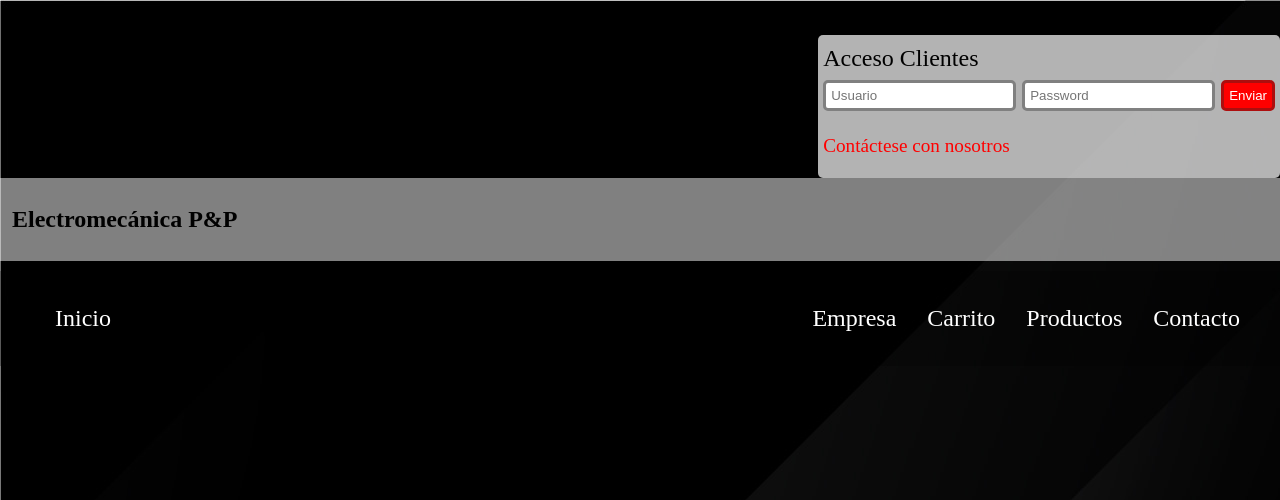
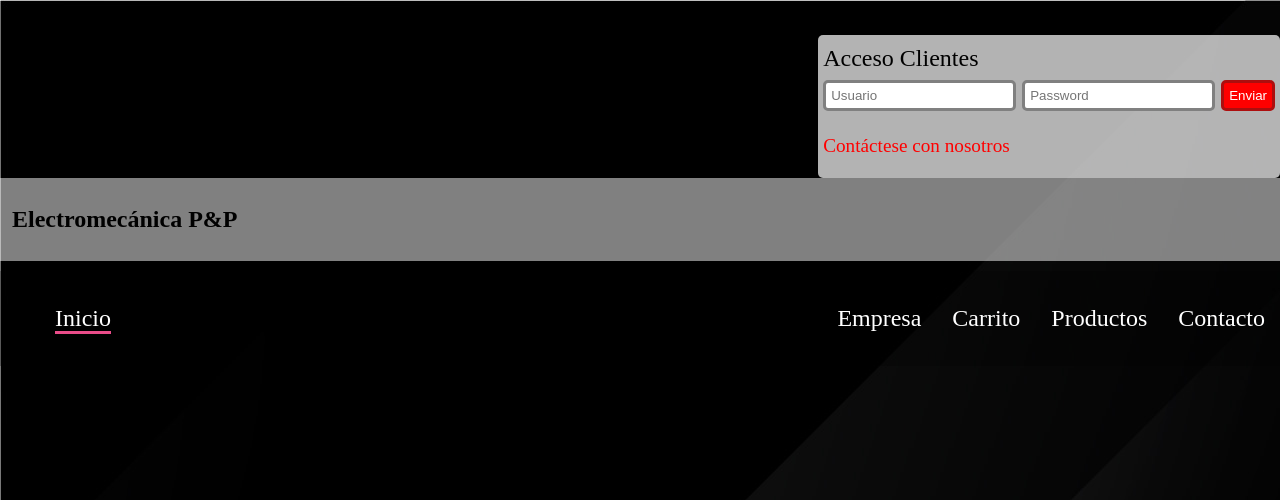
Before and after one commit to pcristian08/proyecto-coderhouse, a plain HTML site: page index.html in a window 1280 px wide. In both pictures the pointer is over the link "Inicio". Shown: the top 500 px of the page. Drawn offline with Linux system fonts and the light colour scheme.

Commit message:
Cambios en los enlaces

```diff
--- a/estilos/style.css
+++ b/estilos/style.css
@@ -92,9 +92,20 @@ input {
     color: white;
 }
 
+.inicio ul li a:hover{
+    transition: 1s;
+    border-bottom: 3px solid #EA4C89;
+}
+
 .enlaces a{
     color:white;
-    margin-right: 25px;
+    margin-left: 25px;
+}
+
+.enlaces ul li a:hover{
+    transition: 1s;
+    border-bottom: 3px solid #EA4C89;
+    border-bottom-width: auto;
 }
 
 ul li {
```
